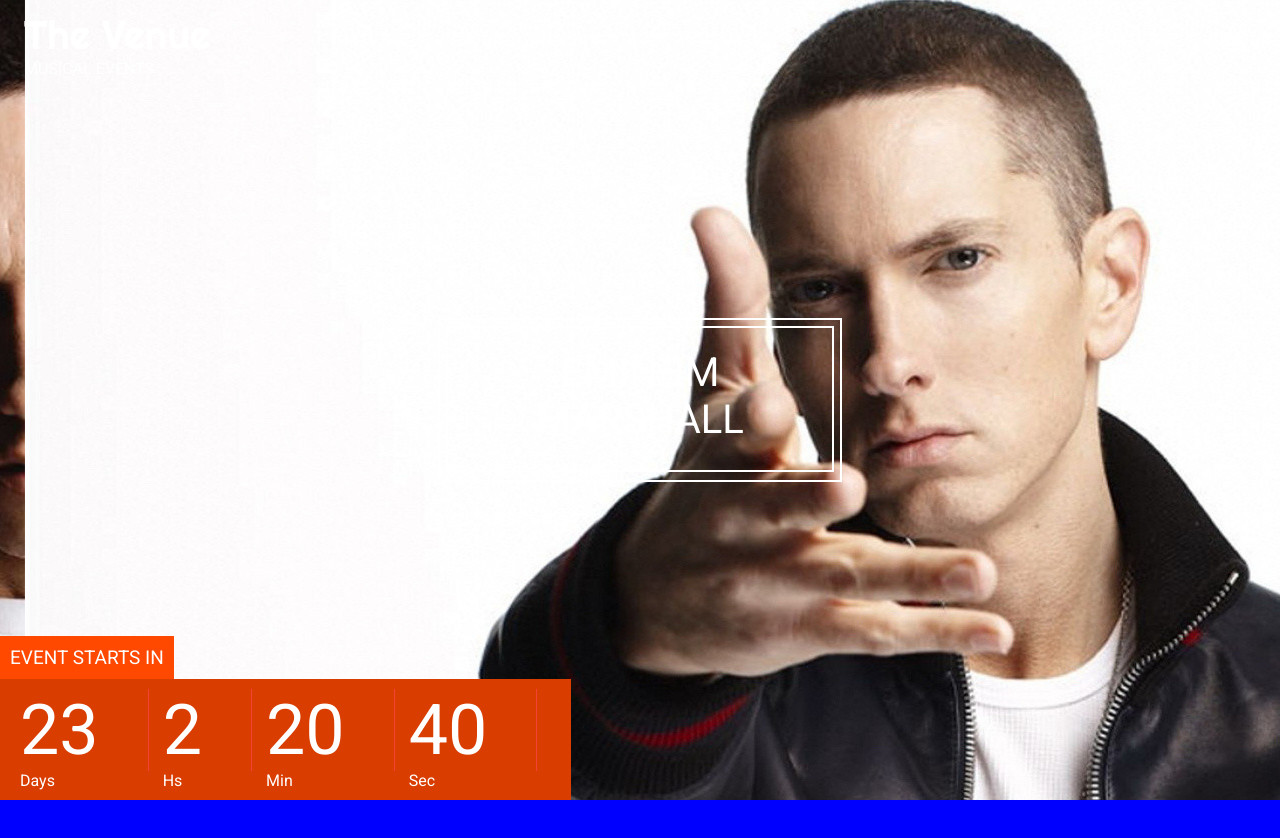
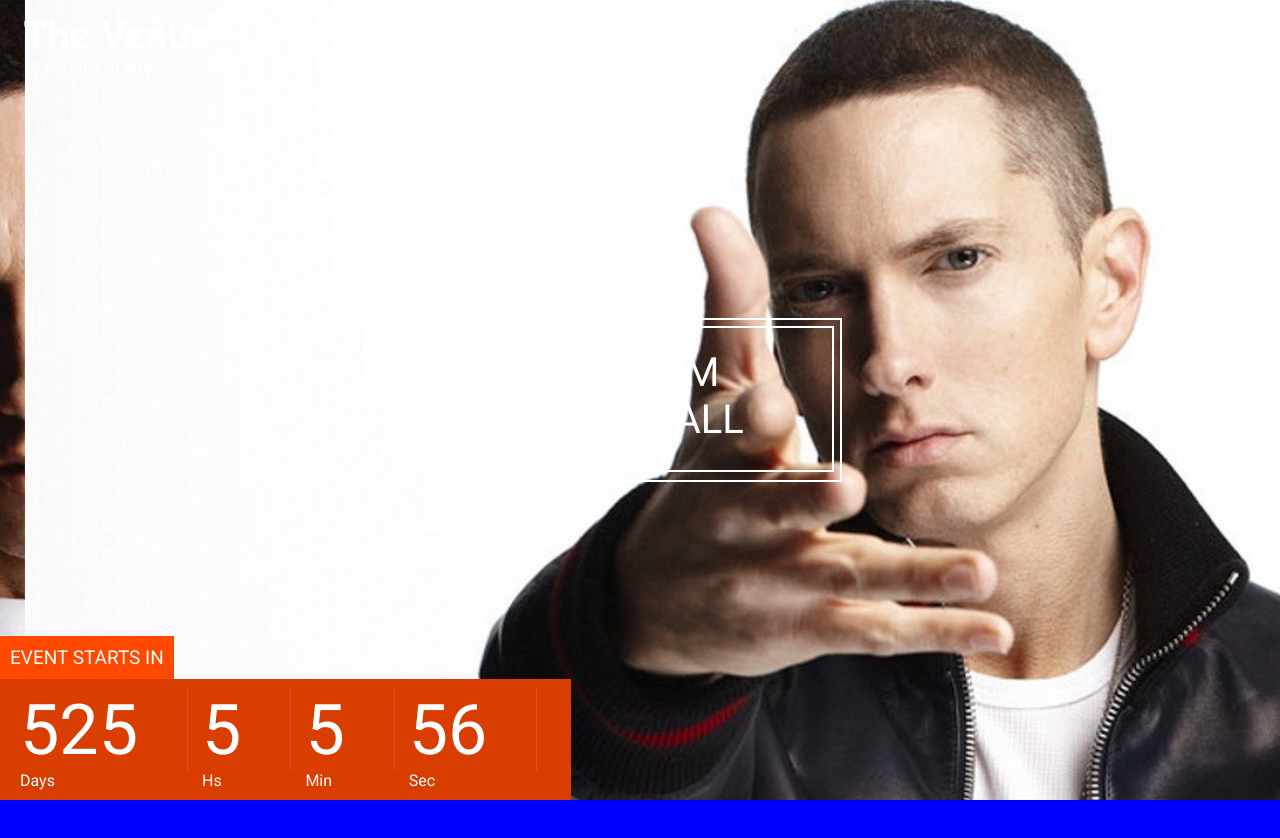
Before and after one commit to mh3r99/the_venue, a React (Create React App) app: page / in a window 1280 px wide. Shown: the top 838 px of the page. Built offline with nearby package versions, Linux system fonts and the light colour scheme.

Commit message:
days countdown

```diff
--- a/src/components/Featured/TimeUntil.jsx
+++ b/src/components/Featured/TimeUntil.jsx
@@ -1,9 +1,43 @@
 import React from "react";
+import { useEffect } from "react";
 import { useState } from "react";
 import { Slide } from "react-reveal";
 
 const TimeUntil = () => {
-  const [first, setfirst] = useState();
+  const [deadline, setDeadline] = useState("Dec, 16, 2023");
+  const [date, setDate] = useState({
+    days: "0",
+    hours: "0",
+    minutes: "0",
+    seconds: "0",
+  });
+
+  const getTimeUntil = (deadline) => {
+    const time = Date.parse(deadline) - Date.parse(new Date());
+
+    if (time < 0) {
+      console.log("Date passed");
+    } else {
+      const seconds = Math.floor((time / 1000) % 60);
+      const minutes = Math.floor((time / 1000 / 60) % 60);
+      const hours = Math.floor((time / (1000 * 60 * 60)) % 24);
+      const days = Math.floor(time / (1000 * 60 * 60 * 24));
+
+      setDate({
+        days,
+        hours,
+        minutes,
+        seconds,
+      });
+    }
+  };
+
+  useEffect(() => {
+    const intervalId = setInterval(() => getTimeUntil(deadline), 1000);
+    return () => {
+      clearInterval(intervalId);
+    };
+  }, []);
 
   return (
     <Slide left delay={1000}>
@@ -11,19 +45,19 @@ const TimeUntil = () => {
         <div className="countdown_top">Event starts in</div>
         <div className="countdown_bottom">
           <div className="countdown__item">
-            <div className="countdown_time">23</div>
+            <div className="countdown_time">{date.days}</div>
             <div className="countdown__tag">Days</div>
           </div>
           <div className="countdown__item">
-            <div className="countdown_time">2</div>
+            <div className="countdown_time">{date.hours}</div>
             <div className="countdown__tag">Hs</div>
           </div>
           <div className="countdown__item">
-            <div className="countdown_time">20</div>
+            <div className="countdown_time">{date.hours}</div>
             <div className="countdown__tag">Min</div>
           </div>
           <div className="countdown__item">
-            <div className="countdown_time">40</div>
+            <div className="countdown_time">{date.seconds}</div>
             <div className="countdown__tag">Sec</div>
           </div>
         </div>
```
